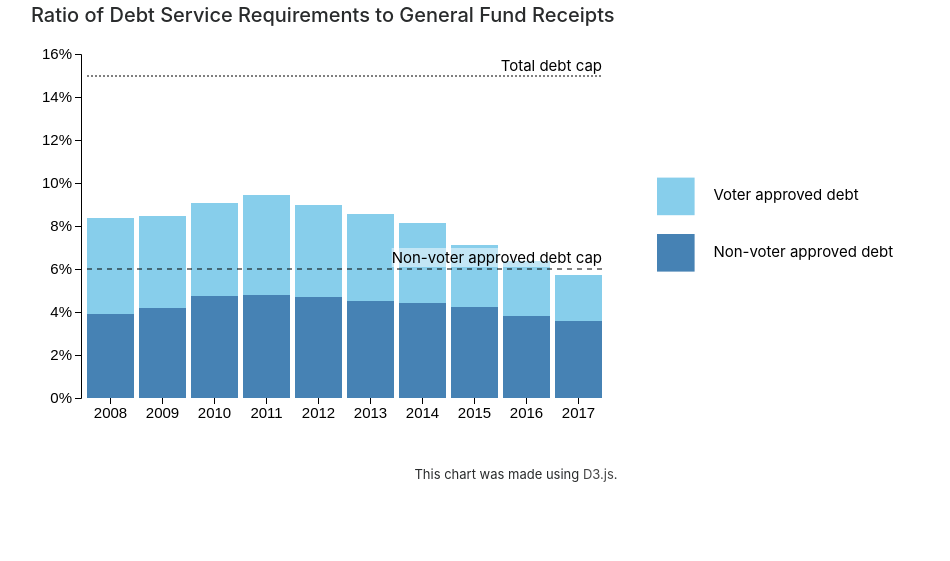
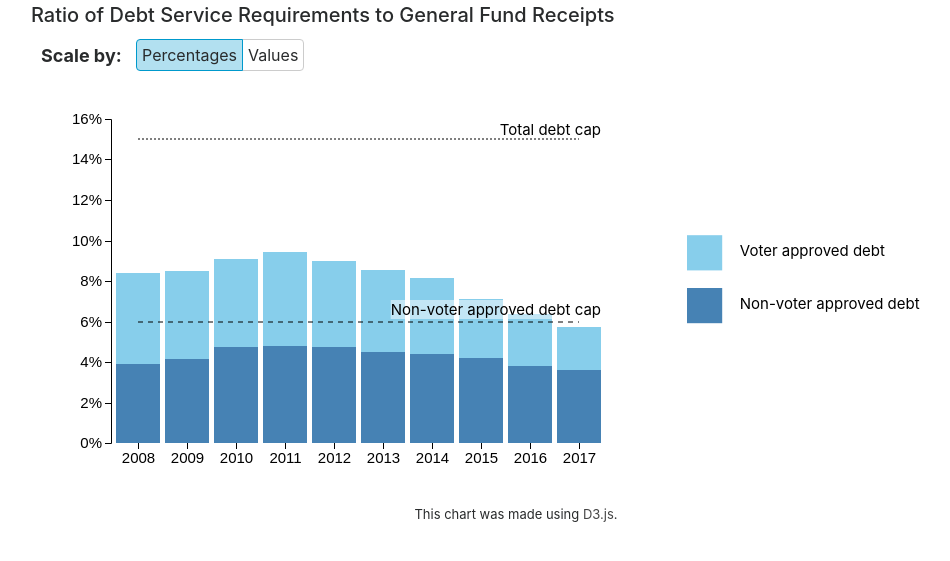
Before and after one commit to aescherling/aescherling.github.io, a plain HTML site: page pfr/debt/debt.html in a window 1280 px wide. Shown: the part 59-620 px from the top of the page, without its empty margins (124-1074 px from the left). Drawn offline with nearby package versions, Linux system fonts and the light colour scheme.

Commit message:
Add files via upload

```diff
--- a/pfr/debt/debt.css
+++ b/pfr/debt/debt.css
@@ -10,6 +10,24 @@ a, a:visited, a:active {
   max-width: 1000px;
   max-height: 450px;
   margin: auto;
+}
+
+.toolbar_label {
+   white-space:nowrap;
+}
+
+.btn {
+  padding: 5px 5px 5px 5px;
+}
+
+.btn-group {
+  padding: 0px 0px 0px 10px;
+  margin-top: 5px;
+}
+
+.btn-secondary:active, .btn-secondary.active, .btn-secondary:hover {
+    border: 1px solid rgba(0, 153, 204, 1);
+    background: rgba(0, 153, 204, 0.3);
 }
 
 .uBar {
--- a/pfr/debt/debt.html
+++ b/pfr/debt/debt.html
@@ -11,9 +11,18 @@
   <div class="container">
     <h2>Debt: </h2>
     <h5>Ratio of Debt Service Requirements to General Fund Receipts</h5>
+    <div class="row">
+      <div class="col">
+        <span class="toolbar_label">Scale by:
+        <span id="view_toolbar" class="btn-group" data-toggle="buttons">
+          <label id="percentages" class="btn btn-secondary active"><input type="radio" autocomplete="off">Percentages</label>
+          <label id="values" class="btn btn-secondary"><input type="radio" autocomplete="off">Values</label>
+        </span></span>
+      </div>
+    </div>
     <div id="vis"></div>
   </div>
-  <div style="height:60px"></div>
+  <div style="height:100px"></div>
   <div class="footer">
     <p>This chart was made using <a href="https://d3js.org">D3.js</a>.</p>
   </div>
--- a/pfr/debt/debt.js
+++ b/pfr/debt/debt.js
@@ -1,4 +1,10 @@
 // inspiration from https://bl.ocks.org/mbostock/3885304
+
+// function to call on the data
+plotData = function(error, data, dataType) {
+  if (error) throw error;
+
+  /* Initial Setup */
 
   // Constants for sizing
   var w = window,
@@ -12,12 +18,20 @@ var w = window,
   var width = d3.min([1000, y * 1.2, x * 0.75]);
   var height = width / 2.5;
 
+  // scale the toolbars
+  var label_size = d3.min([d3.max([12, (height / 15)]), 18]) + "px",
+      entry_size = d3.min([d3.max([10, (height / 20)]), 16]) + "px",
+      heading_size = d3.min([d3.max([16, (height / 10)]), 46]) + "px";
+  d3.selectAll('#heading').style('font-size', heading_size);
+  d3.selectAll('.toolbar_label').attr('style', "padding:0px 0px 0px 10px; font-weight: bold; font-size: " + label_size);
+  d3.selectAll('.btn-group').selectAll('.btn').attr('style', "font-size: " + entry_size);
+
   var svg = d3.select("#vis")
     .append("svg")
     .attr('height', height)
     .attr('width', width);
 
-var graphMargin = {top: 20, right: width * 0.4, bottom: 20, left: 50},
+  var graphMargin = {top: 40, right: width * 0.4, bottom: 20, left: 80},
     graphWidth = width - graphMargin.left - graphMargin.right,
     graphHeight = height - graphMargin.top - graphMargin.bottom;
 
@@ -28,10 +42,6 @@ var axisTextSize = d3.min([d3.max([8, (graphHeight / 20)]), 15]) + "px"
 
   var graph = svg.append("g")
       .attr("transform", "translate(" + graphMargin.left + "," + graphMargin.top + ")");
-
-
-plotData = function(error, data, dataType) {
-  if (error) throw error;
 
     x.domain(data.map(function(d) { return d.year; }));
     y.domain([0, 0.16]);
@@ -47,10 +57,16 @@ plotData = function(error, data, dataType) {
   graph.append("g")
       .style('font-size', axisTextSize)
       .attr("class", "axis axis--y")
-      .call(d3.axisLeft(y).ticks(10, "%"));
+      .call(d3.axisLeft(y).ticks(10, "%"))
+      .append("text")
+      .classed('yAxisText', true)
+      .attr('x', 10)
+      .attr('y', -30)
+      .attr("dy", "0.71em")
+      .attr("fill", "#000")
+      .text("");;
 
-  /* draw bars */
-
+  /* initialize bars with zero height */
   // total debt (although only approved debt will be visible)
   // on mouseover, outlines whole bar.
   graph.selectAll('tBar')
@@ -58,9 +74,9 @@ plotData = function(error, data, dataType) {
     .enter().append('rect')
     .attr('class', 'bar tBar')
     .attr('x', function(d) {return x(d.year)})
-    .attr('y', function(d) {return y(d.totalDebtPct)})
+    .attr('y', graphHeight)
     .attr('width', x.bandwidth())
-    .attr('height', function(d) {return graphHeight - y(d.totalDebtPct); })
+    .attr('height', 0)
     .attr('fill', 'skyblue')
     .on('mouseenter', showFloatingTooltip)
     .on('mouseleave', function() {
@@ -74,9 +90,9 @@ plotData = function(error, data, dataType) {
     .enter().append("rect")
       .attr("class", "bar uBar")
       .attr("x", function(d) { return x(d.year); })
-      .attr("y", function(d) { return y(d.unapprovedDebtPct); })
+      .attr("y", graphHeight)
       .attr("width", x.bandwidth())
-      .attr("height", function(d) { return graphHeight - y(d.unapprovedDebtPct); })
+      .attr("height", 0)
       .attr('fill', 'steelblue')
       .on('mouseenter', showFloatingTooltip)
       .on('mouseleave', function() {
@@ -84,17 +100,54 @@ plotData = function(error, data, dataType) {
         floating_tooltip.hideTooltip();
       });
 
+  // make legend
+  legend = graph.append('g');
+  legendX = width * 0.6;
+  legendY = graphHeight * 0.25
+  legendSize = 0.8 * x.bandwidth();
+
+  // voter-approved debt
+  legend.append('rect')
+    .attr('x', legendX)
+    .attr('y', legendY + legendSize)
+    .attr('width', legendSize)
+    .attr('height', legendSize)
+    .attr('fill', 'skyblue');
+
+  legend.append('text')
+    .attr('x', legendX + 1.5 * legendSize)
+    .attr('y', legendY + 1.6 * legendSize)
+    .attr('font-size', axisTextSize)
+    .text('Voter approved debt');
+
+  // non-voter-approved debt
+  legend.append('rect')
+    .attr('x', legendX)
+    .attr('y', legendY + 2.5 * legendSize)
+    .attr('width', legendSize)
+    .attr('height', legendSize)
+    .attr('fill', 'steelblue');
+
+  legend.append('text')
+    .attr('x', legendX + 1.5 * legendSize)
+    .attr('y', legendY + 3.1 * legendSize)
+    .attr('font-size', axisTextSize)
+    .text('Non-voter approved debt');
+
   /* draw debt caps */
 
   // non-voter approved debt cap
-  graph.append('line')
-    .attr('class', 'uLine')
-    .attr('x1', x(2008))
-    .attr('x2', x(2017) + x.bandwidth())
-    .attr('y1', y(0.06))
-    .attr('y2', y(0.06))
+  var uLine = d3.line()
+      .x(function(d) { return x(d.year) + (0.5 * x.bandwidth()); })
+      .y(function(d) { return y(d.unapprovedDebtCap); });
+
+  graph.append('path')
+    .data([data])
+    .attr('class', 'line uLine')
+    .attr('d', uLine)
     .attr('stroke-dasharray', '5, 5')
-    .attr('stroke', 'black');
+    .attr('stroke', 'black')
+    .attr('fill', 'none');
 
   // text for non-voter approved debt cap.
   // extra work to find the bounding box and make it lighter
@@ -132,15 +185,18 @@ plotData = function(error, data, dataType) {
   }
   drawLabel2();
 
-  // voter approved debt cap
-  graph.append('line')
-    .attr('class', 'tLine')
-    .attr('x1', x(2008))
-    .attr('x2', x(2017) + x.bandwidth())
-    .attr('y1', y(0.15))
-    .attr('y2', y(0.15))
+  // total debt cap
+  var tLine = d3.line()
+      .x(function(d) { return x(d.year) + (0.5 * x.bandwidth()); })
+      .y(function(d) { return y(d.totalDebtCap); });
+
+  graph.append('path')
+    .data([data])
+    .attr('class', 'line tLine')
+    .attr('d', tLine)
     .attr('stroke-dasharray', '2, 2')
-    .attr('stroke', 'black');
+    .attr('stroke', 'black')
+    .attr('fill', 'none');
 
   graph.append('text')
     .attr('x', x(2017) + x.bandwidth())
@@ -149,52 +205,127 @@ plotData = function(error, data, dataType) {
     .attr('font-size', axisTextSize)
     .text('Total debt cap');
 
-  // make legend
-  legend = graph.append('g');
-  legendX = width * 0.6;
-  legendY = graphHeight * 0.25
-  legendSize = 0.8 * x.bandwidth();
+  // function for toggling to percentage view
+  function drawPercent() {
+    // set the scale
+    var y = d3.scaleLinear().rangeRound([graphHeight, 0]).domain([0, 0.16]);
 
-  // voter-approved debt
-  legend.append('rect')
-    .attr('x', legendX)
-    .attr('y', legendY + legendSize)
-    .attr('width', legendSize)
-    .attr('height', legendSize)
-    .attr('fill', 'skyblue');
+    // change the axis
+    d3.selectAll('.axis--y')
+        .call(d3.axisLeft(y).ticks(10, "%"));
 
-  legend.append('text')
-    .attr('x', legendX + 1.5 * legendSize)
-    .attr('y', legendY + 1.6 * legendSize)
-    .attr('font-size', axisTextSize)
-    .text('Voter approved debt');
+    d3.selectAll('.yAxisText')
+        .text('');
 
-  // non-voter-approved debt
-  legend.append('rect')
-    .attr('x', legendX)
-    .attr('y', legendY + 2.5 * legendSize)
-    .attr('width', legendSize)
-    .attr('height', legendSize)
-    .attr('fill', 'steelblue');
+    // transition the bars
+    graph.selectAll('.tBar')
+      .transition()
+      .duration(500)
+      .attr('y', function(d) {return y(d.totalDebtPct)})
+      .attr('height', function(d) {return graphHeight - y(d.totalDebtPct); });
 
-  legend.append('text')
-    .attr('x', legendX + 1.5 * legendSize)
-    .attr('y', legendY + 3.1 * legendSize)
-    .attr('font-size', axisTextSize)
-    .text('Non-voter approved debt');
+    // bar for unapproved debt. on mouseover, outlines whole bar.
+    graph.selectAll(".uBar")
+      .transition()
+      .duration(500)
+      .attr("y", function(d) { return y(d.unapprovedDebtPct); })
+      .attr("height", function(d) { return graphHeight - y(d.unapprovedDebtPct); });
+
+    // non-voter approved debt cap
+    var uLine = d3.line()
+        .x(function(d) { return x(d.year) + (0.5 * x.bandwidth()); })
+        .y(function(d) { return y(d.unapprovedDebtCap); });
+
+    d3.selectAll('.uLine')
+      .transition()
+      .duration(500)
+      .attr('d', uLine);
+
+    // total debt cap
+    var tLine = d3.line()
+      .x(function(d) { return x(d.year) + (0.5 * x.bandwidth()); })
+      .y(function(d) { return y(d.totalDebtCap); });
+
+    d3.selectAll('.tLine')
+      .transition()
+      .duration(500)
+      .attr('d', tLine);
+  }
+
+  // function for toggling to percentage view
+  function drawValues() {
+    // set the scale
+    var y = d3.scaleLinear().rangeRound([graphHeight, 0]).domain([0, 900]);
+
+    // change the axis
+    d3.selectAll('.axis--y')
+        .call(d3.axisLeft(y).ticks(10));
+
+    d3.selectAll('.yAxisText')
+        .text('$ (Millions)');
+
+    // transition the bars
+    graph.selectAll('.tBar')
+      .transition()
+      .duration(500)
+      .attr('y', function(d) {return y(d.totalDebt / 1e6)})
+      .attr('height', function(d) {return graphHeight - y(d.totalDebt / 1e6); });
+
+    // bar for unapproved debt. on mouseover, outlines whole bar.
+    graph.selectAll(".uBar")
+      .transition()
+      .duration(500)
+      .attr("y", function(d) { return y(d.unapprovedDebt / 1e6); })
+      .attr("height", function(d) { return graphHeight - y(d.unapprovedDebt / 1e6); });
+
+    // non-voter approved debt cap
+    var uLine = d3.line()
+        .x(function(d) { return x(d.year) + (0.5 * x.bandwidth()); })
+        .y(function(d) { return y(d.unapprovedDebtCap * d.receipts / 1e6); });
+
+    d3.selectAll('.uLine')
+      .transition()
+      .duration(500)
+      .attr('d', uLine);
+
+    // total debt cap
+    var tLine = d3.line()
+        .x(function(d) { return x(d.year) + (0.5 * x.bandwidth()); })
+        .y(function(d) { return y(d.totalDebtCap * d.receipts / 1e6); });
+
+    d3.selectAll('.tLine')
+      .transition()
+      .duration(500)
+      .attr('d', tLine);
+
+  }
+
+  // default to drawing percentages
+  drawPercent();
 
   /* tooltip for displaying data on each item */
   var floating_tooltip = floatingTooltip('floatingTooltip', "315px");
 
   function showFloatingTooltip(d) {
+    // get the active view
+    view = d3.select('#view_toolbar').selectAll('.btn').filter('.active').attr('id');
+
+    // set the height
+    if (view=='percentages') {
+      var y = d3.scaleLinear().rangeRound([graphHeight, 0]).domain([0, 0.16]);
+      var h = y(d.totalDebtPct);
+    } else if (view=='values') {
+      var y = d3.scaleLinear().rangeRound([graphHeight, 0]).domain([0, 900]);
+      var h = y(d.totalDebt / 1e6);
+    }
 
     // outline the bar for that year
     graph.append('rect')
       .attr('class', 'outline')
       .attr('x', x(d.year))
-      .attr('y', y(d.totalDebtPct))
+      .attr('y', h)
       .attr('width', x.bandwidth())
-      .attr('height', graphHeight - y(d.totalDebtPct))
+      .attr('height', graphHeight - h)
       .attr('fill', 'none')
       .attr('stroke', 'black')
       .attr('stroke-width', 2);
@@ -207,11 +338,27 @@ plotData = function(error, data, dataType) {
                   '<tr><td style="padding: 0px 10px 0px 20px">Voter approved debt</td><td style="text-align: center">' + formatAmount(d.approvedDebt) + '</td></tr>' +
                   '<tr><td style="padding: 0px 10px 0px 20px">Non-voter approved debt</td><td style="text-align: center">' + formatAmount(d.unapprovedDebt) + '</td></tr>' +
                   '<tr><td style="padding: 0px 10px 0px 20px">Total</td><td style="text-align: center">' + formatAmount(d.totalDebt) + '</td></tr>' +
-                  '<tr><td style="font-style: italic">General fund receipts</td><td style="text-align: center">' + formatAmount(d.receipts) + '</td></table>';
+                  '<tr><td style="font-style: italic">General fund receipts</td><td style="text-align: center; font-style: italic">' + formatAmount(d.receipts) + '</td></table>';
     // display tooltip
     floating_tooltip.revealTooltip(content, d3.event);
   }
 
+  // Sets up the buttons to allow for toggling between modes
+  d3.selectAll('.btn-group')
+    .selectAll('.btn')
+    .on('click', function() {
+        // set all buttons on the clicked toolbar as inactive, then activate the clicked button
+        var p = d3.select(this.parentNode);
+        p.selectAll('.btn').classed('active', false);
+        d3.select(this).classed('active', true);
+
+        // toggle
+        if (d3.select(this).attr('id')=='percentages') {
+          drawPercent();
+        } else if (d3.select(this).attr('id')=='values') {
+          drawValues();
+        }
+      });
 
 }
 
--- a/pfr/debt/floatingTooltip.js
+++ b/pfr/debt/floatingTooltip.js
@@ -52,7 +52,7 @@ function floatingTooltip(tooltipId, width, height) {
    */
   function updatePosition(event) {
     var xOffset = -100;
-    var yOffset = -190;
+    var yOffset = -170;
 
     var ttw = tt.style('width');
     var tth = tt.style('height');
```
Lines whose indentation alone changed are shown as unchanged.
